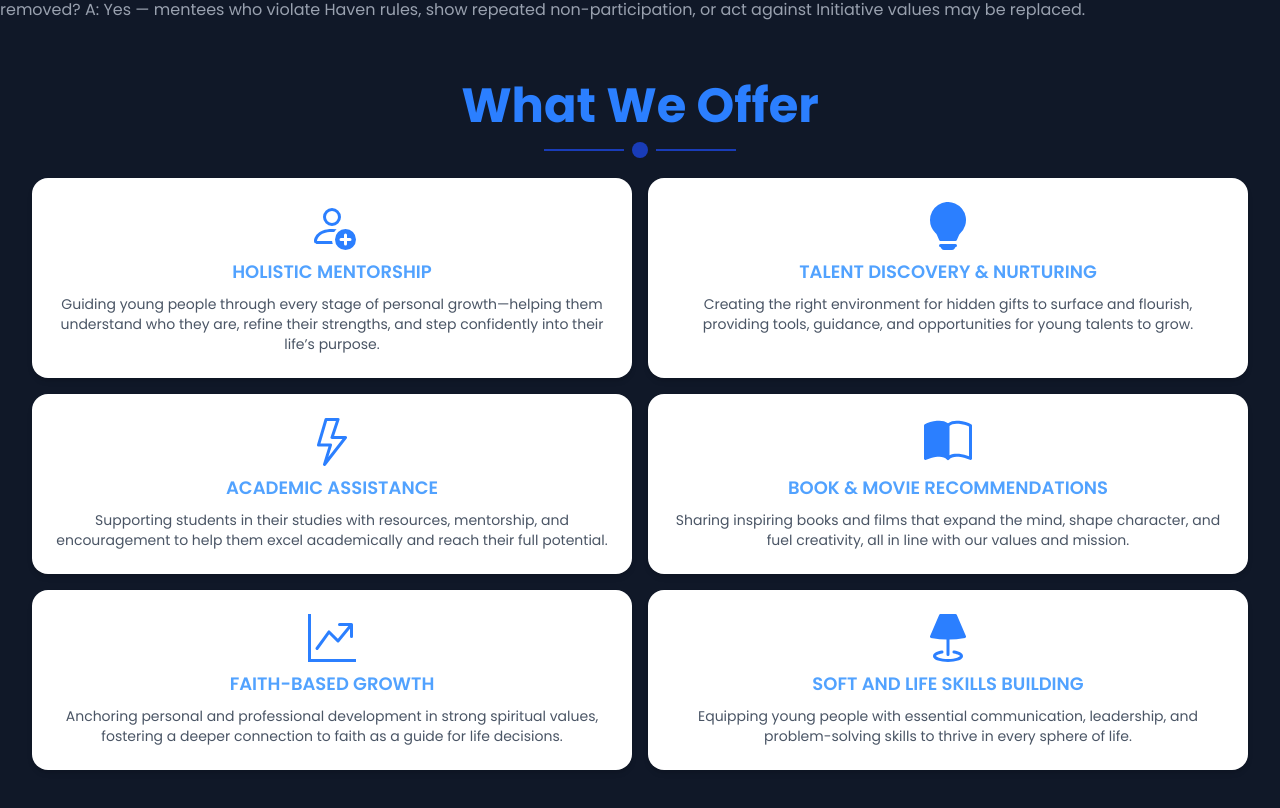
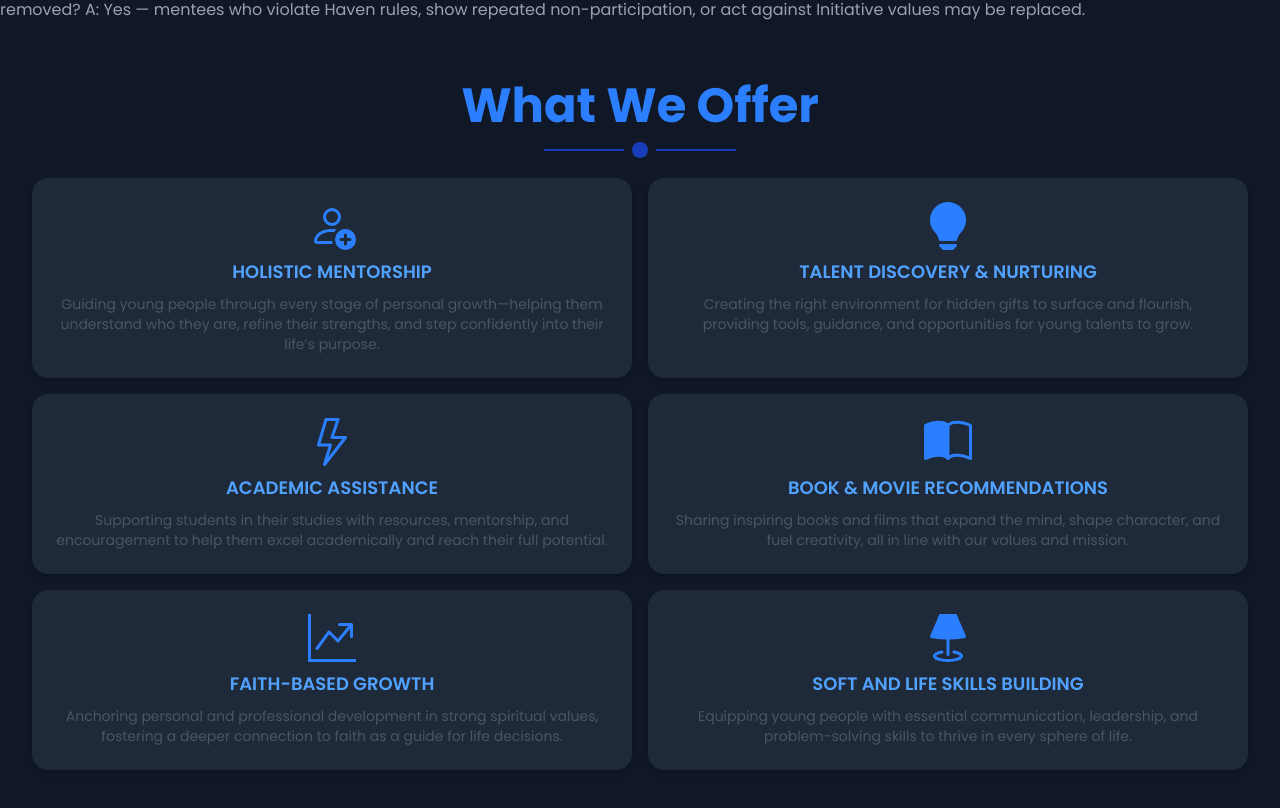
Before and after one commit to Sam-Fems/Haven-Initiative, a React (Vite) app: page / in a window 1280 px wide. Shown: the part 2158-2966 px from the top of the page. Built offline with nearby package versions, Linux system fonts and the light colour scheme.

Commit message:
service commit

```diff
--- a/src/pages/Services.jsx
+++ b/src/pages/Services.jsx
@@ -51,7 +51,7 @@ const Services = () => {
         {services.map((service, index) => (
           <div
             key={index}
-            className="flex flex-col items-center p-6 bg-white dark:bg-gray-800 shadow-md rounded-2xl transition duration-200 hover:shadow-xl"
+            className="flex flex-col items-center p-6 bg-gray-800 shadow-md rounded-2xl transition duration-200 hover:shadow-xl"
           >
             <div className="mb-2 text-blue-500 text-5xl">{service.icon}</div>
             <h3 className="font-semibold text-lg mb-2 text-center text-blue-400 uppercase">{service.name}</h3>
```
